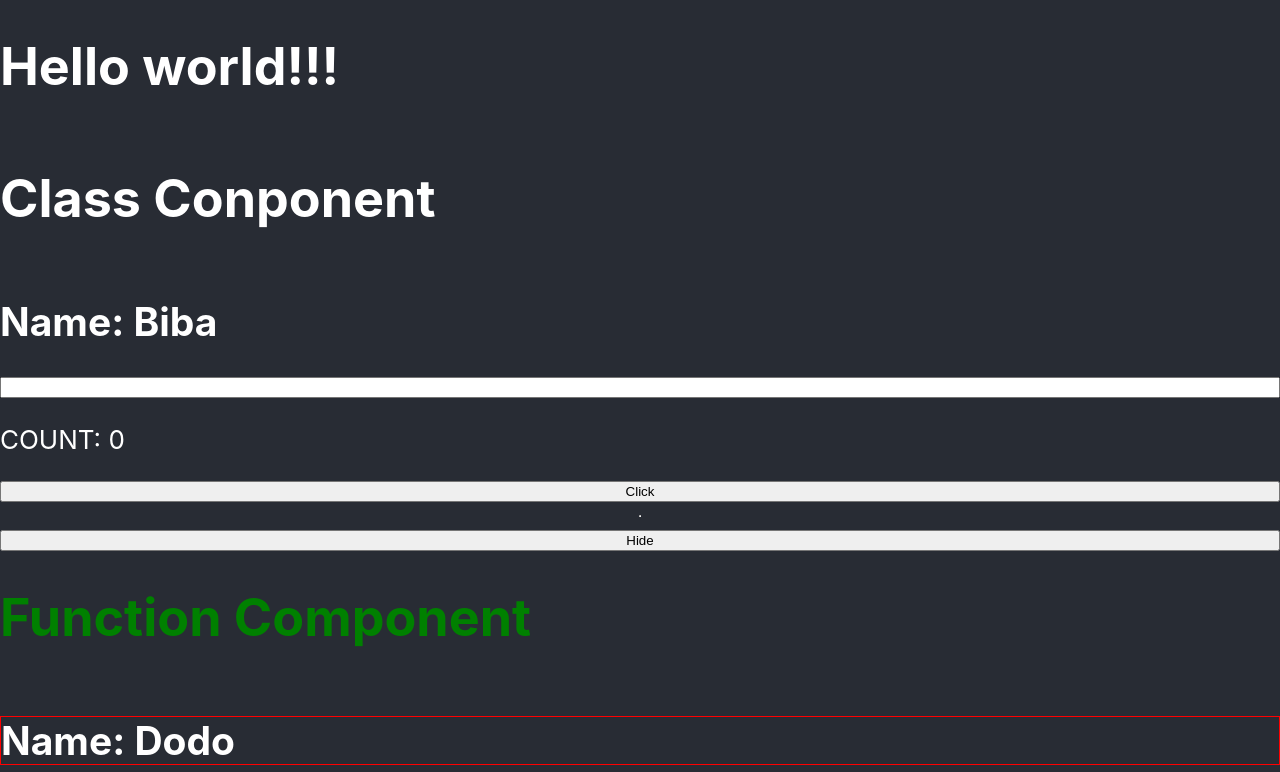
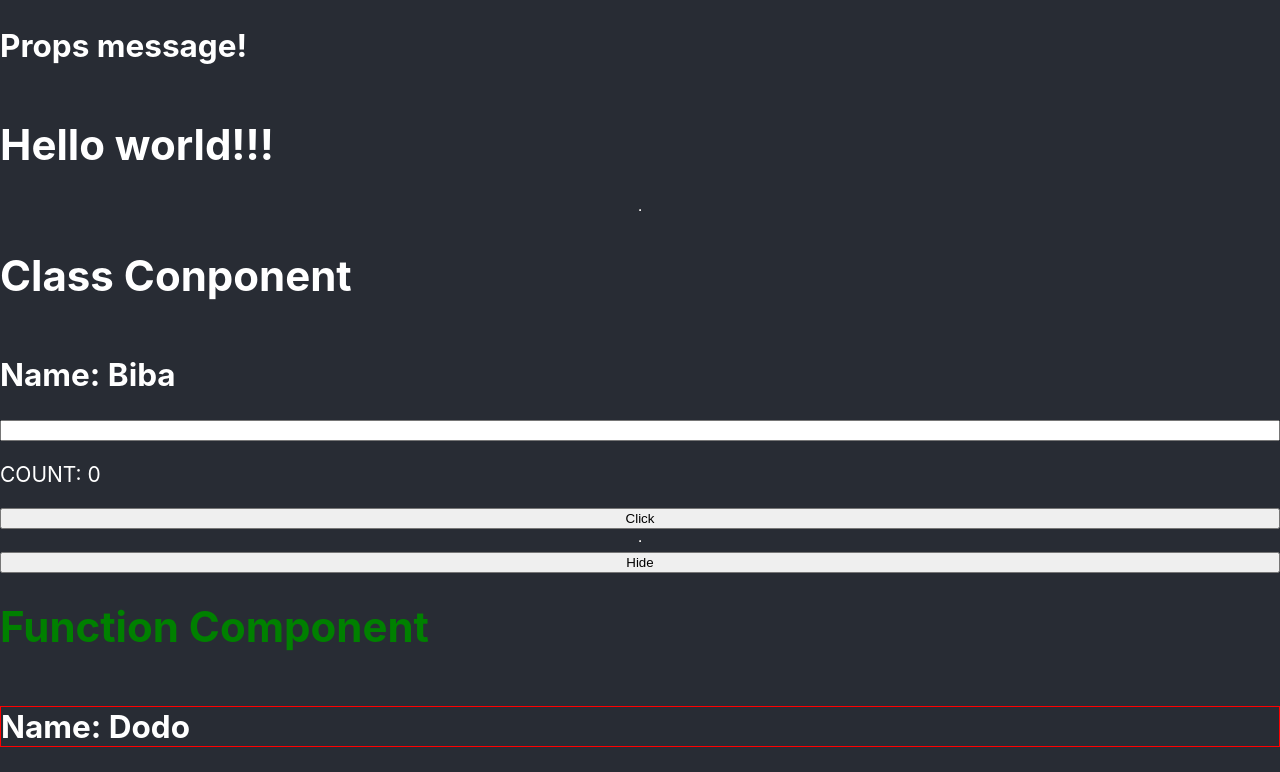
Before and after one commit to Photon74/reactlslearning, a React (Create React App) app: page / in a window 1280 px wide. Shown: the top 772 px of the page. Built offline with nearby package versions, Linux system fonts and the light colour scheme.

Commit message:
Message component with props

```diff
--- a/src/App.css
+++ b/src/App.css
@@ -3,6 +3,6 @@
     min-height: 100vh;
     display: flex;
     flex-direction: column;
-    font-size: calc(10px + 2vmin);
+    font-size: calc(5px + 2vmin);
     color: white;
     }
--- a/src/App.js
+++ b/src/App.js
@@ -1,6 +1,7 @@
 import { useState } from "react"
 import { Form as ClassForm } from "./components/classes/Form"
 import { Form as FuncForm } from "./components/func/Form"
+import { Message } from "./components/func/Message"
 
 import './App.css'
 
@@ -10,7 +11,9 @@ export function App(){
 
     return (
         <div className="App-header">
+            <Message messageText='Props message!' />
             <h1>Hello world!!!</h1>
+            <hr />
             <ClassForm></ClassForm>
             <hr />
             <button onClick={() => setToggle(!toggle)}>{toggle ? 'Hide' : 'Show'}</button>
--- /dev/null
+++ b/src/components/func/Message.jsx
@@ -0,0 +1,7 @@
+export function Message(props){
+    return(
+        <>
+        <h2>{props.messageText}</h2>
+        </>
+    )
+}
```
